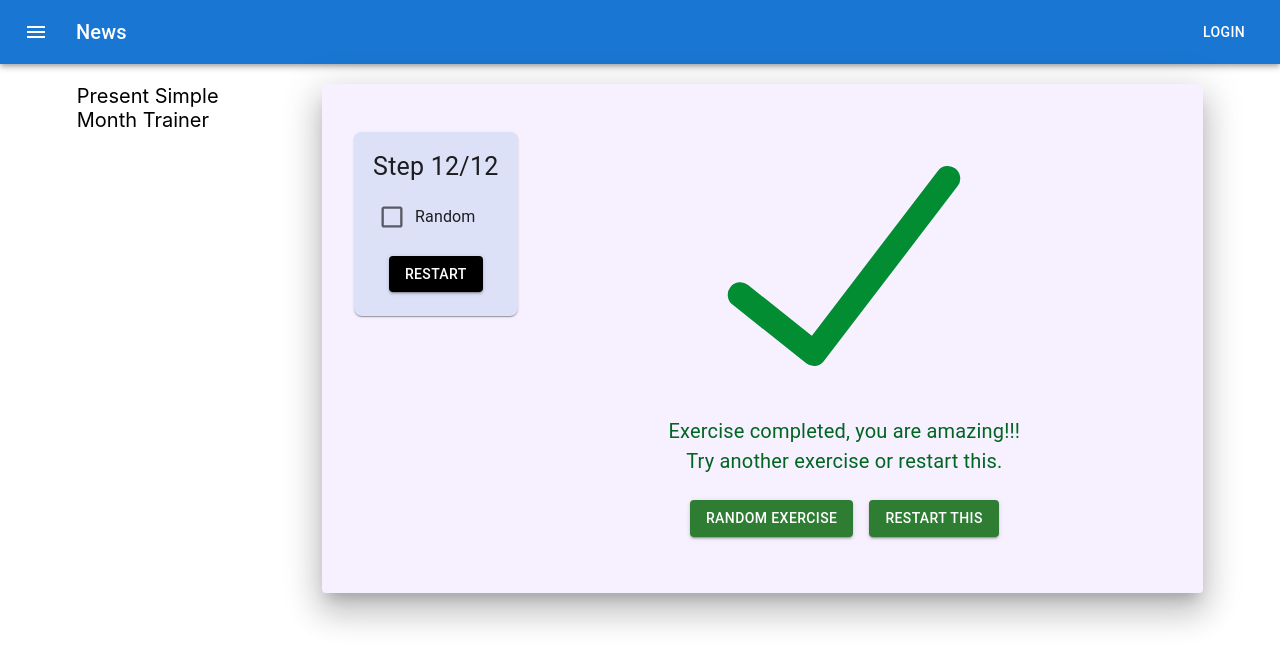
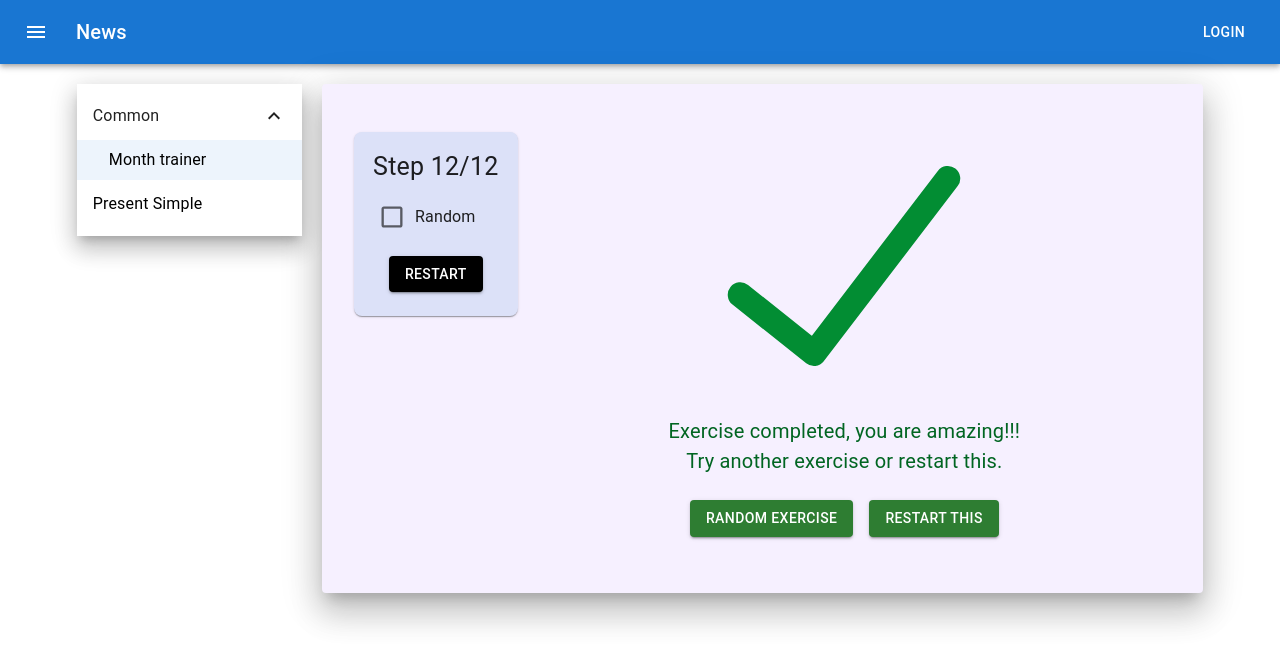
Before and after one commit to EvanMendax/git-gud-english, a React (Create React App) app: page /monthTrainer in a window 1280 px wide. Shown: the top 666 px of the page. Built offline with nearby package versions, Linux system fonts and the light colour scheme.

Commit message:
update routing

```diff
--- a/src/Surface/SideNavigation.tsx
+++ b/src/Surface/SideNavigation.tsx
@@ -1,18 +1,68 @@
-import React from 'react';
-import {Link} from "react-router-dom";
+import React, {useEffect} from 'react';
+import {useLocation, useNavigate} from "react-router-dom";
 import Box from "@mui/material/Box";
+import List from '@mui/material/List';
+import ListItemButton from '@mui/material/ListItemButton';
+import ListItemText from '@mui/material/ListItemText';
+import Collapse from '@mui/material/Collapse';
+import ExpandLess from '@mui/icons-material/ExpandLess';
+import ExpandMore from '@mui/icons-material/ExpandMore';
+import {routes} from "../routes";
+import Typography from "@mui/material/Typography";
+import {Paper} from "@mui/material";
 
-const  linkStyle = {
+const linkStyle = {
     color: 'black',
-    fontSize: 20,
     textDecoration: 'none'
 }
 
 const SideNavigation = () => {
+
+    const [isCommonOpen, setIsCommonOpen] = React.useState(false);
+    const [selectedIndex, setSelectedIndex] = React.useState(1);
+    const navigate = useNavigate()
+    const location = useLocation()
+
+    const handleListItemClick = (event: React.MouseEvent<HTMLDivElement, MouseEvent>, index: number,) => {
+        setSelectedIndex(index);
+        navigate(routes[index].path)
+    };
+
+    useEffect(() => {
+        const index = routes.findIndex((route) => location.pathname.slice(1) === route.path)
+        setSelectedIndex(index)
+        if (index === 0)
+            setIsCommonOpen(true)
+    }, [location])
+
     return (
-        <Box  sx={{display: 'flex', flexDirection: 'column'}}>
-            <Link style={linkStyle} to='presentSimple'>Present Simple</Link>
-            <Link style={linkStyle} to='monthTrainer'>Month Trainer</Link>
+        <Box sx={{display: 'flex', flexDirection: 'column'}}>
+            <Paper elevation={14}>
+                <List sx={{width: '100%', maxWidth: 360, bgcolor: 'background.paper'}} component="nav">
+                    <ListItemButton onClick={() => setIsCommonOpen(!isCommonOpen)}>
+                        <ListItemText primary="Common"/>
+                        {isCommonOpen ? <ExpandLess/> : <ExpandMore/>}
+                    </ListItemButton>
+                    <Collapse in={isCommonOpen} timeout="auto" unmountOnExit>
+                        <List component="div" disablePadding>
+                            <ListItemButton sx={{pl: 4}}
+                                            selected={selectedIndex === 0}
+                                            onClick={(event) => handleListItemClick(event, 0)}
+                            >
+                                <Typography sx={linkStyle}>Month trainer</Typography>
+                            </ListItemButton>
+                        </List>
+                    </Collapse>
+
+                    <ListItemButton selected={selectedIndex === 1}
+                                    onClick={(event) => handleListItemClick(event, 1)}
+                    >
+                        <ListItemText>
+                            <Typography sx={linkStyle}>Present Simple</Typography>
+                        </ListItemText>
+                    </ListItemButton>
+                </List>
+            </Paper>
         </Box>
     );
 };
```
Also changed, not shown: src/routes.tsx (+4 -4 lines).
